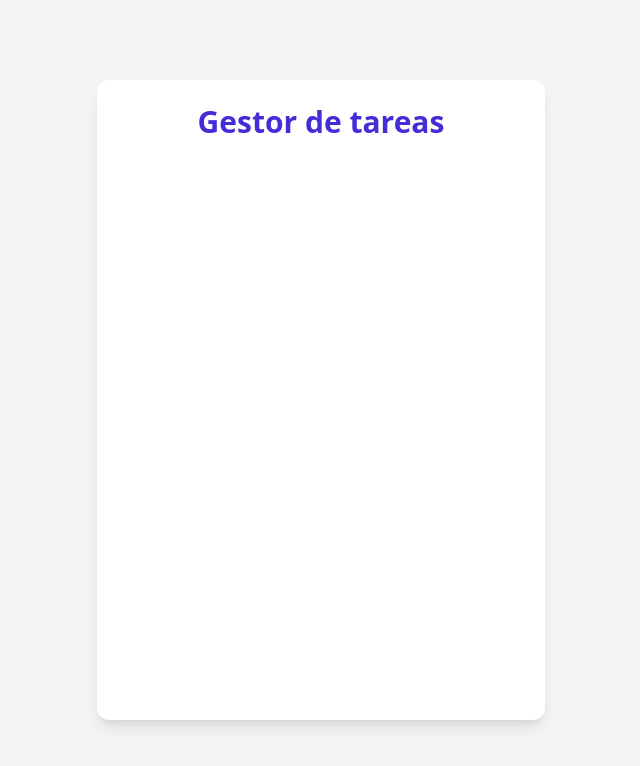
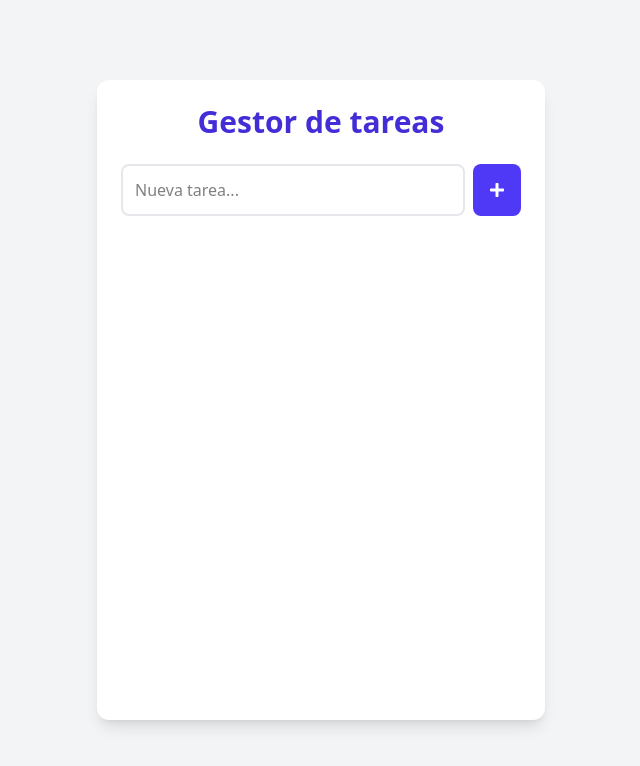
Before and after one commit to msam10/todo-list, a React (Vite) app: page / in a window 1280 px wide. Shown: the top 766 px of the page, without its empty margins (319-959 px from the left). Built offline with nearby package versions, Linux system fonts and the light colour scheme.

Commit message:
TaskInput archivo parte 1

```diff
--- a/src/componentes/TaskInput.tsx
+++ b/src/componentes/TaskInput.tsx
@@ -1,2 +1,42 @@
 import { useState } from "react";
-import {Faplus} from  "react-icons/fa";
+import { FaPlus } from  "react-icons/fa";
+
+type Props = {
+    addTask: (title:string) => void;
+};
+
+const TaskInput = ({addTask }: Props) => {
+    const [taskTitle,setTaksTitle] = useState("");
+
+  const handleAddTask = () => {
+  if(taskTitle.trim() === "") return;
+  addTask(taskTitle);
+  setTaksTitle("");
+
+  };
+  const handleKeyPress = (e:React.KeyboardEvent) => {
+  if(e.key === "Enter") handleAddTask();
+  };
+  return (
+   <div className="flex w-full gap-2">
+    <input
+    type="text"
+    value={taskTitle}
+    onChange={(e) => setTaksTitle(e.target.value)}
+    onKeyDown={handleKeyPress}
+    placeholder="Nueva tarea..."
+    className="flex-1 border-2 border-gray-200 p-3 rounded-lg focus:outline-none focus:border-indigo-500 transition w-[10%]"
+    />
+   <button
+   onClick={handleAddTask}
+   className="bg-indigo-600 text-white py-3 px-4 rounded-lg hover:bg-indigo-700 transition flex items-center gap-2 aspect-square"
+   >
+
+   <FaPlus/>
+
+   </button>
+   </div>
+  );
+};
+
+export default TaskInput;
--- a/src/componentes/TaskManager.tsx
+++ b/src/componentes/TaskManager.tsx
@@ -1,4 +1,5 @@
 import { useState } from "react";
+import TaskInput from "./TaskInput";
 export interface ITask {
 id: number;
 tx_name: string;
@@ -28,6 +29,8 @@ setTasks(
 return (
 <div className="flex flex-col items-center gap-y-6 p-6 max-w-md mx-auto bg-white rounded-xl shadow-lg min-w-[40%]">
 <h1 className="text-3xl font-bold text-indigo-700">Gestor de tareas</h1>
+
+<TaskInput addTask={addTask} />
 </div>
 
 );
```
